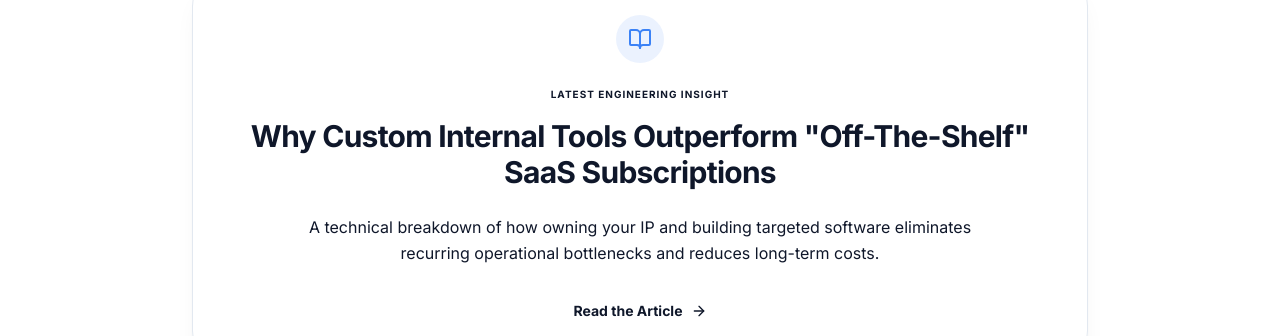
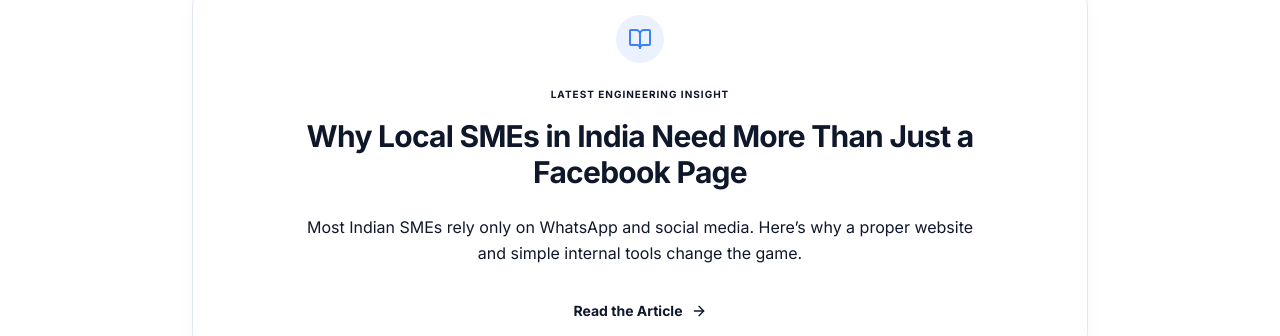
Before and after one commit to akshayjethwa-dev/Softwareweb, a React (Vite) app: page / in a window 1280 px wide. Shown: the part 4149-4485 px from the top of the page. Built offline with nearby package versions, Linux system fonts and the light colour scheme; no server answers.

Commit message:
Update Initial website

```diff
--- a/src/sections/FeaturedInsight.tsx
+++ b/src/sections/FeaturedInsight.tsx
@@ -19,10 +19,10 @@
 
           <h4 className="text-[10px] font-black uppercase tracking-widest text-muted-foreground mb-4">Latest Engineering Insight</h4>
           <h3 className="text-2xl md:text-3xl font-bold tracking-tight mb-6">
-            Why Custom Internal Tools Outperform "Off-The-Shelf" SaaS Subscriptions
+            Why Local SMEs in India Need More Than Just a Facebook Page
           </h3>
           <p className="text-muted-foreground leading-relaxed mb-8 max-w-2xl mx-auto">
-            A technical breakdown of how owning your IP and building targeted software eliminates recurring operational bottlenecks and reduces long-term costs.
+            Most Indian SMEs rely only on WhatsApp and social media. Here’s why a proper website and simple internal tools change the game.
           </p>
 
           <Link
```
